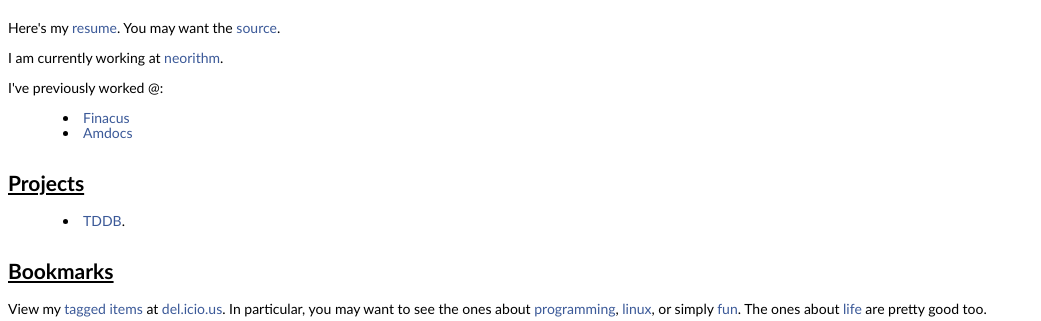
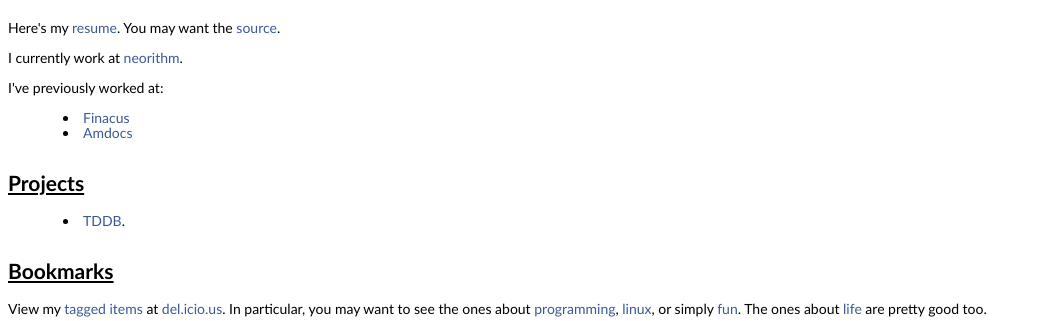
Before and after one commit to sandesh247/sandesh247.com, a PHP site: page / in a window 1280 px wide. Shown: the part 134-455 px from the top of the page, without its empty margins (0-1041 px from the left). Run offline with PHP 8.4, Linux system fonts and the light colour scheme; some libraries are stand-ins or nearby versions.

Commit message:
Fixed a few typos.

```diff
--- a/index.php
+++ b/index.php
@@ -58,10 +58,9 @@
           <p>Here's my <a href="resume/sandeshs_resume.pdf">resume</a>. You may
           want the <a href="resume/sandeshs_resume.tex">source</a>.</p>
 
-          <p>I am currently working at <a href=
-          "http://www.neorithm.com/">neorithm</a>.</p>
+          <p>I currently work at <a href="http://www.neorithm.com/">neorithm</a>.</p>
 
-          <p>I've previously worked @:</p>
+          <p>I've previously worked at:</p>
 
           <ul>
             <li><a href="http://www.finacus.co.in/">Finacus</a></li>
```
